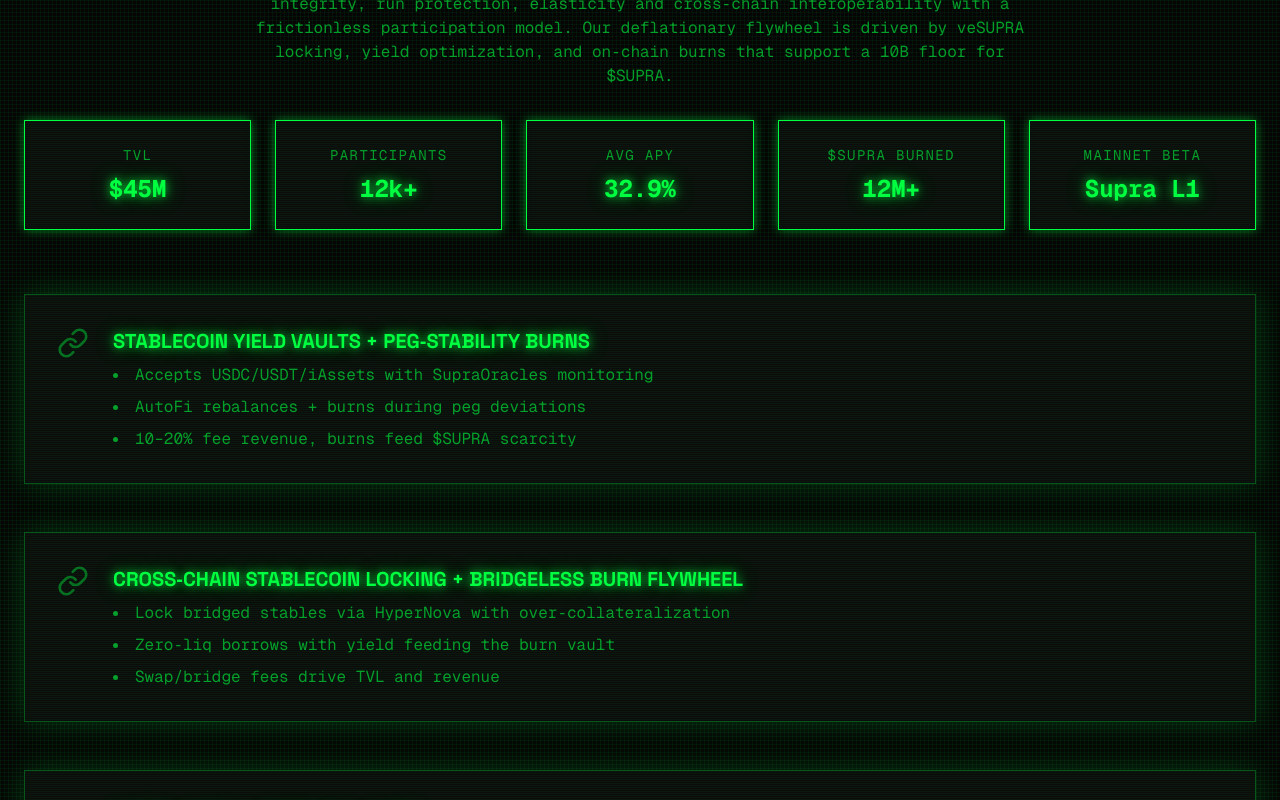
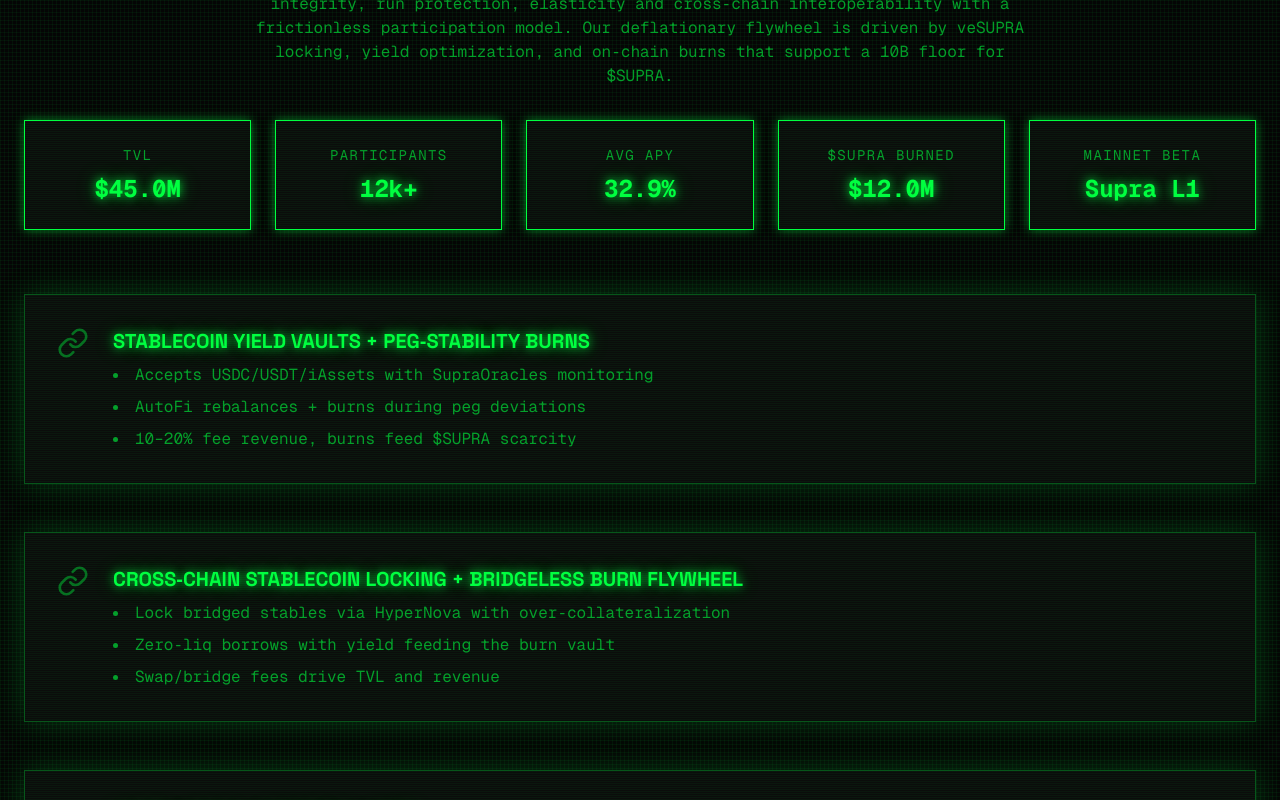
Before and after one commit to newton411/suplock-protocols, a React (Vite) app: page /thesis in a window 1280 px wide. Shown: the part 1080-1880 px from the top of the page. Built offline with nearby package versions, Linux system fonts and the light colour scheme.

Commit message:
style: polish thesis page animations and add stablecoin contract stub

```diff
--- a/src/pages/StablecoinThesis.tsx
+++ b/src/pages/StablecoinThesis.tsx
@@ -1,4 +1,4 @@
-import React from 'react';
+import React, { useEffect, useState } from 'react';
 import { motion } from 'framer-motion';
 import { Link as LinkIcon } from 'lucide-react';
 
@@ -105,6 +105,38 @@
 ];
 
 export const StablecoinThesis = () => {
+  // helper formats animated numbers back into original string with suffix
+  const formatAnimated = (orig: string, anim: number) => {
+    if (orig.includes('M')) return `$${anim.toFixed(1)}M`;
+    if (orig.includes('k')) return `${anim.toFixed(0)}k+`;
+    if (orig.includes('%')) return `${anim.toFixed(1)}%`;
+    return orig;
+  };
+
+  // state used for simple count-up animation on stats
+  const [animatedStats, setAnimatedStats] = useState<number[]>(stats.map(() => 0));
+
+  useEffect(() => {
+    // simple linear animation for numeric components
+    stats.forEach((s, i) => {
+      const digits = parseFloat(s.value.replace(/[^0-9\.]/g, '')) || 0;
+      let current = 0;
+      const step = Math.max(1, digits / 60);
+      const interval = setInterval(() => {
+        current += step;
+        if (current >= digits) {
+          current = digits;
+          clearInterval(interval);
+        }
+        setAnimatedStats((prev) => {
+          const next = [...prev];
+          next[i] = current;
+          return next;
+        });
+      }, 30);
+    });
+  }, []);
+
   return (
     <motion.div
       initial={{ opacity: 0, y: 20 }}
@@ -147,24 +179,35 @@
             locking, yield optimization, and on‑chain burns that support a 10B floor for $SUPRA.
           </p>
           <div className="grid grid-cols-1 sm:grid-cols-2 md:grid-cols-3 lg:grid-cols-5 gap-6">
-            {stats.map((s) => (
-              <div
+            {stats.map((s, i) => (
+              <motion.div
                 key={s.label}
-                className="matrix-card p-6 text-center neon-border hover:neon-border-lg transition-all"
+                initial={{ opacity: 0, y: 10 }}
+                animate={{ opacity: 1, y: 0 }}
+                transition={{ delay: i * 0.1 }}
+                className="matrix-card p-6 text-center neon-border hover:neon-border-lg transition-all hover:scale-105"
               >
-                <div className="text-primary/60 text-sm uppercase tracking-widest">{s.label}</div>
-                <div className="text-2xl font-bold neon-text mt-2">{s.value}</div>
-              </div>
+                <div className="text-primary/60 text-sm uppercase tracking-widest">
+                  {s.label}
+                </div>
+                <div className="text-2xl font-bold neon-text mt-2">
+                  {formatAnimated(s.value, animatedStats[i])}
+                </div>
+              </motion.div>
             ))}
           </div>
         </div>
 
         {/* optimizations */}
         <div className="space-y-12">
-          {optimizations.map((opt) => (
-            <div
+          {optimizations.map((opt, idx) => (
+            <motion.div
               key={opt.title}
-              className="matrix-card p-8 flex flex-col md:flex-row items-start gap-6"
+              initial={{ opacity: 0, x: -20 }}
+              whileInView={{ opacity: 1, x: 0 }}
+              viewport={{ once: true }}
+              transition={{ delay: idx * 0.15 }}
+              className="matrix-card p-8 flex flex-col md:flex-row items-start gap-6 hover:scale-105 hover:neon-border-lg transition-transform"
             >
               <LinkIcon className="w-8 h-8 text-primary/40" />
               <div>
@@ -175,7 +218,7 @@
                   ))}
                 </ul>
               </div>
-            </div>
+            </motion.div>
           ))}
         </div>
 
@@ -185,15 +228,21 @@
             Smart Contract Utilities
           </h2>
           <div className="grid grid-cols-1 sm:grid-cols-2 lg:grid-cols-4 gap-6">
-            {utilities.map((u) => (
-              <div key={u.name} className="matrix-card p-6 hover:neon-border transition-all">
+            {utilities.map((u, idx) => (
+              <motion.div
+                key={u.name}
+                initial={{ opacity: 0, y: 10 }}
+                animate={{ opacity: 1, y: 0 }}
+                transition={{ delay: idx * 0.1 }}
+                className="matrix-card p-6 hover:neon-border transition-all hover:scale-105"
+              >
                 <h4 className="text-lg font-bold neon-text mb-2">{u.name}</h4>
                 <ul className="list-disc list-inside text-primary/60 space-y-1">
                   {u.bullets.map((b, i) => (
                     <li key={i}>{b}</li>
                   ))}
                 </ul>
-              </div>
+              </motion.div>
             ))}
           </div>
         </div>
```
Also changed, not shown: 1 other file (tests, documents, lock files or other folders).
